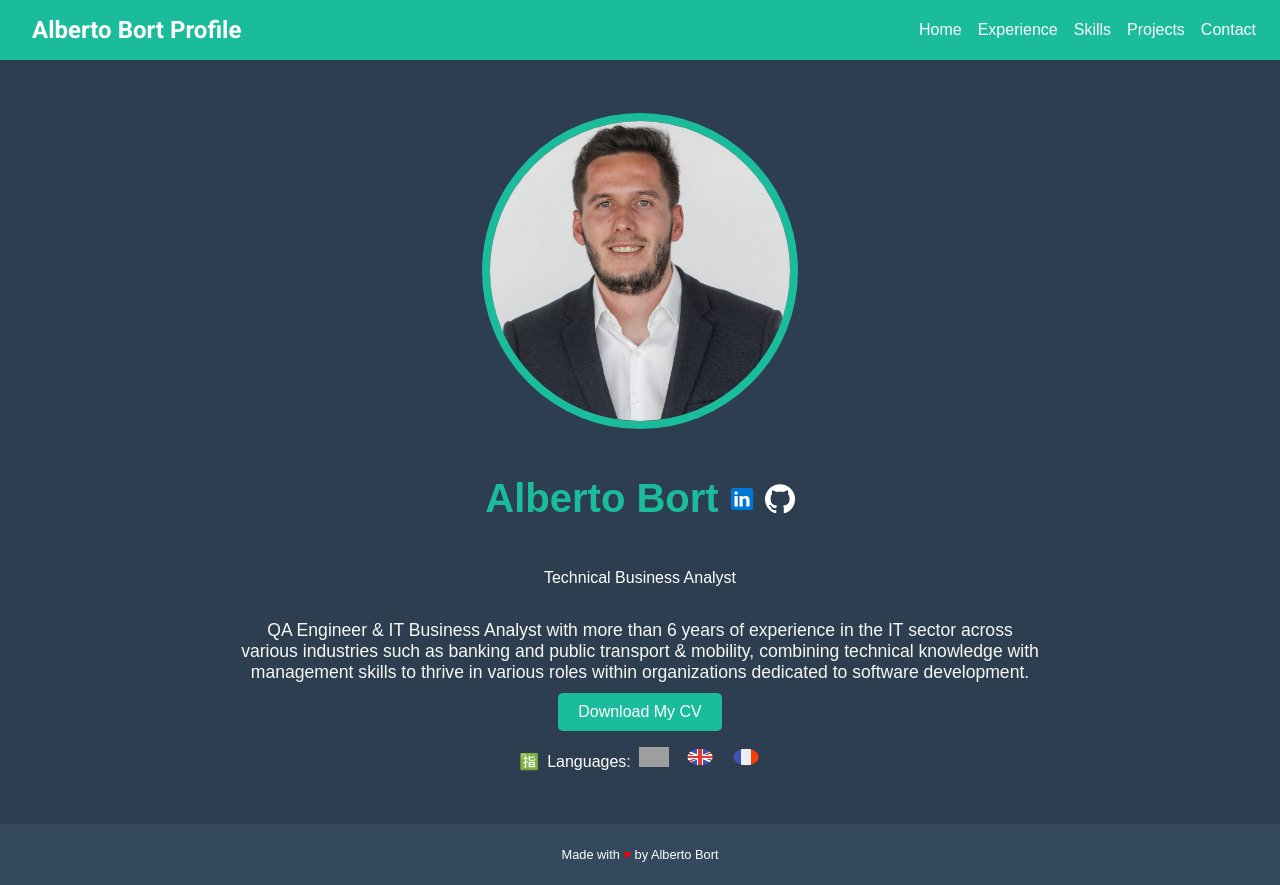
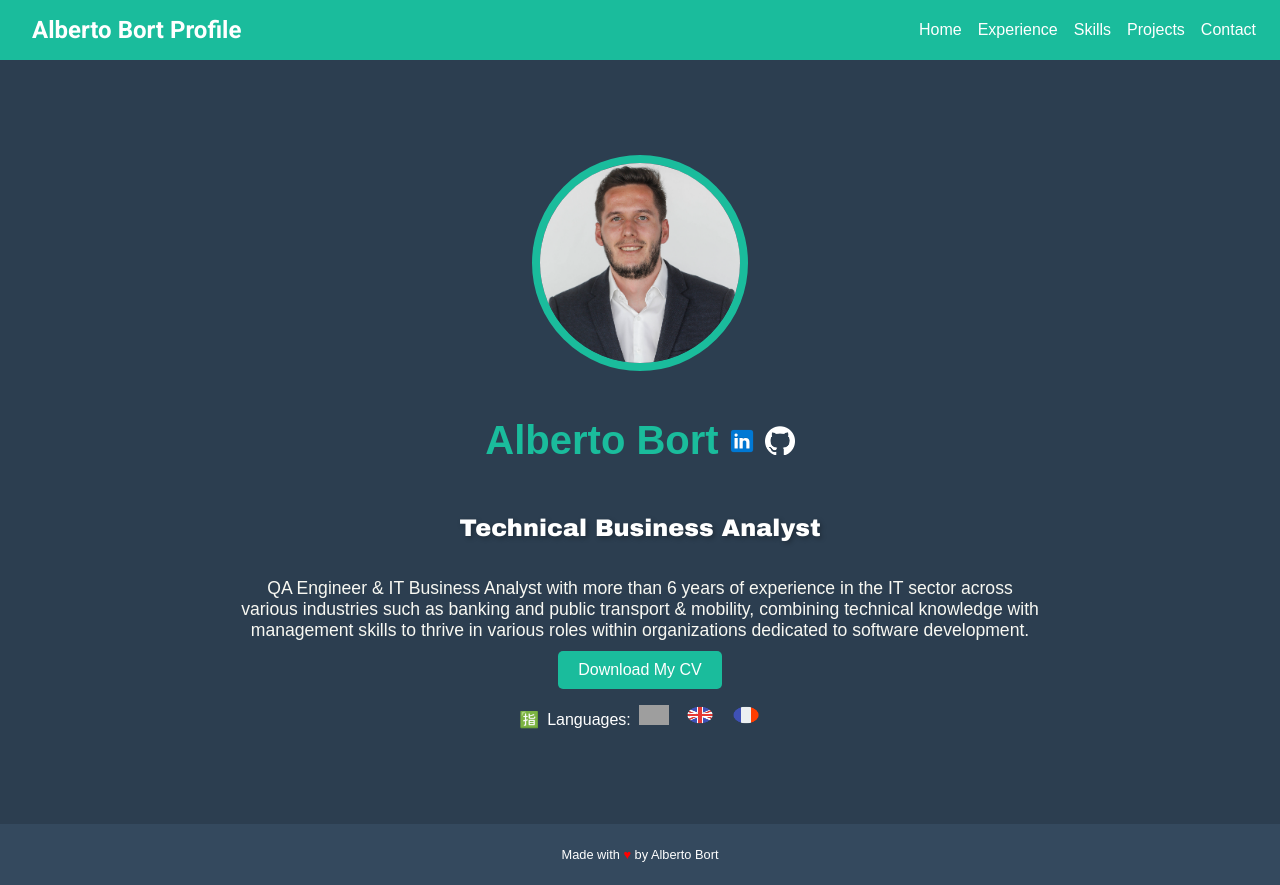
Before and after one commit to albope/perfil-profesional, a React (Create React App) app: page / in a window 1280 px wide. Built offline with nearby package versions, Linux system fonts and the light colour scheme; grey boxes are pictures that could not be loaded.

Commit message:
Se ajusta la foto con la proporción correcta II

```diff
--- a/src/components/Home.css
+++ b/src/components/Home.css
@@ -20,8 +20,8 @@ body {
 }
 
 .profile img.profile-img {
-  width: 300px; /* Tamaño del contenedor más pequeño */
-  height: 300px; /* Asegurar que el contenedor sea un círculo perfecto */
+  width: 200px; /* Tamaño del contenedor más pequeño */
+  height: 200px; /* Asegurar que el contenedor sea un círculo perfecto */
   border-radius: 50%;
   border: 8px solid #1abc9c; /* Tamaño del borde */
   object-fit: cover;
@@ -83,3 +83,13 @@ body {
 .cv-link:hover {
   background-color: #16a085;
 }
+
+/* Nueva clase para el título del trabajo */
+.job-title {
+  font-weight: bold; /* Negrita */
+  font-family: 'Arial Black', Gadget, sans-serif; /* Fuente llamativa */
+  text-shadow: 2px 2px 5px rgba(0, 0, 0, 0.3); /* Sombreado */
+  color: white; /* Mantener el color blanco */
+  font-size: 1.5rem; /* Ajustar el tamaño de la fuente */
+  margin: 20px 0; /* Añadir un margen para separar del resto del contenido */
+}
--- a/src/components/Home.js
+++ b/src/components/Home.js
@@ -22,7 +22,7 @@ const Home = () => {
           </a>
         </div>
       </div>
-      <p>Technical Business Analyst</p>
+      <p className="job-title">Technical Business Analyst</p> {/* Aplicar la clase aquí */}
       <p className="description">
         QA Engineer & IT Business Analyst with more than 6 years of experience in the IT sector across various industries such as banking and public transport & mobility, combining technical knowledge with management skills to thrive in various roles within organizations dedicated to software development.
       </p>
```
